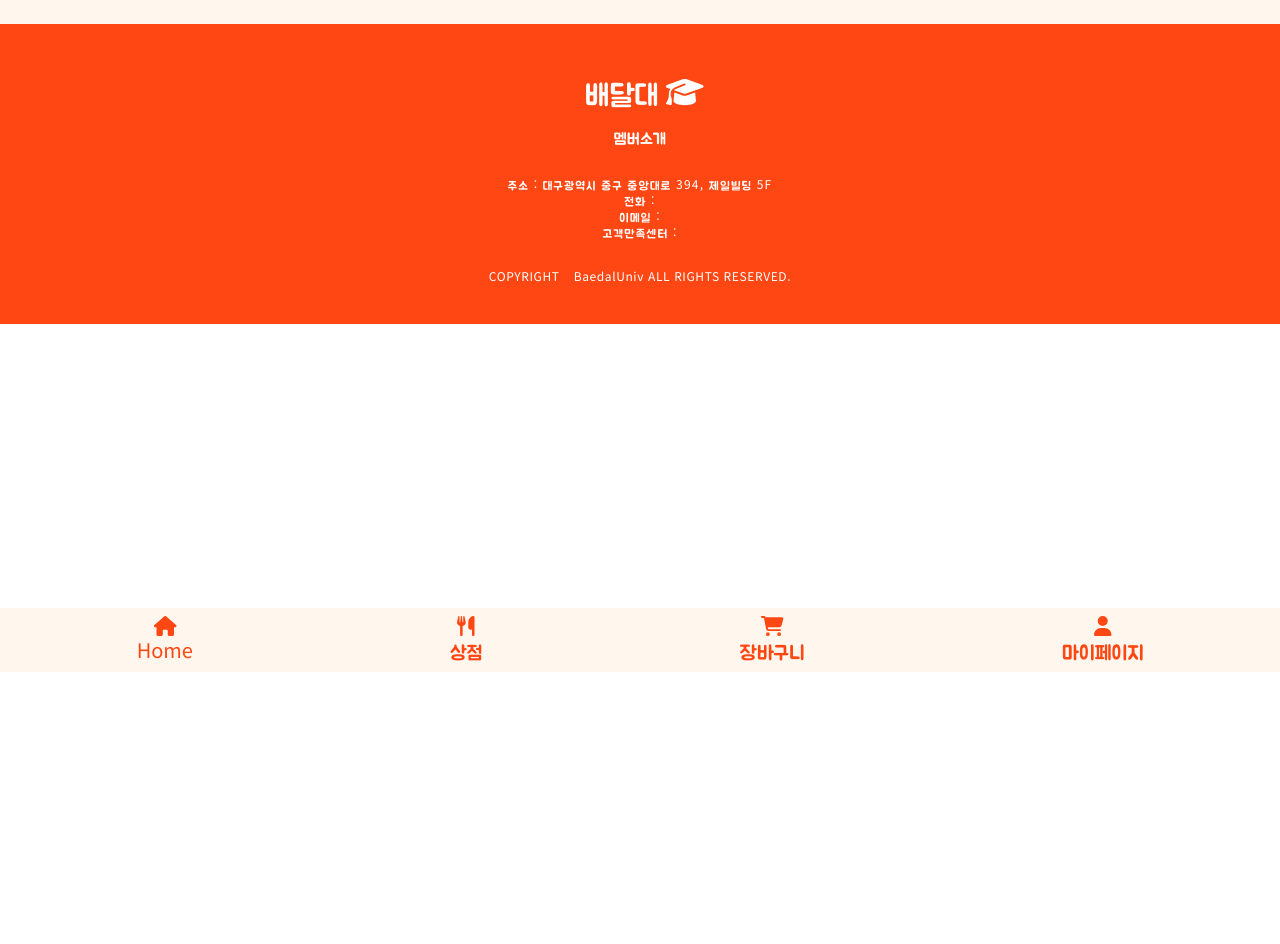
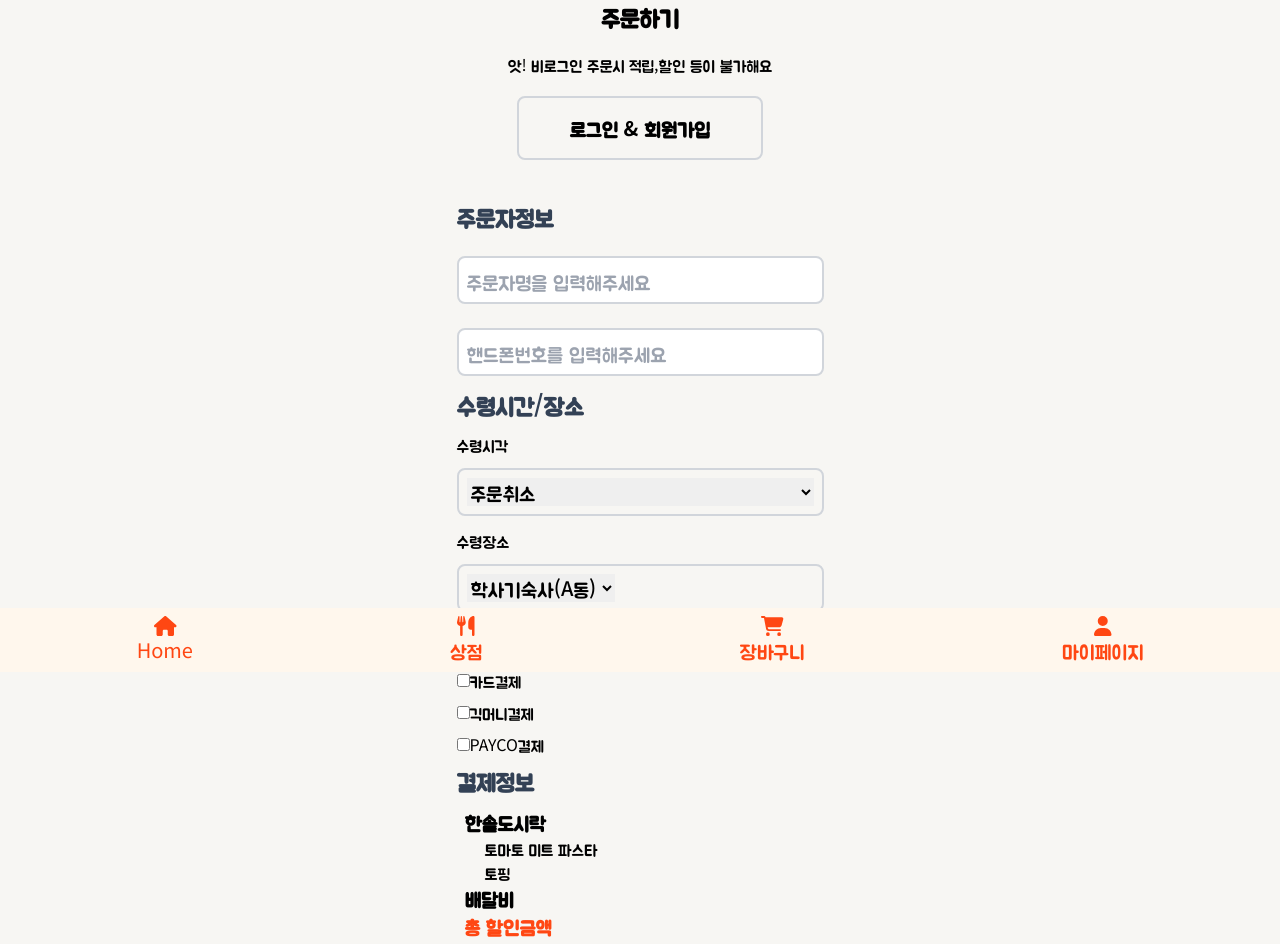
Before and after one commit to Banjae/BaedalUniv, a React (Create React App) app: page /Order in a window 1280 px wide. Shown: the part 128-1072 px from the top of the page. Before the commit the page ends 800 px from the top, so only its background shows below. Built offline with nearby package versions, Linux system fonts and the light colour scheme.

Commit message:
주문하기 페이지 작업중

```diff
--- a/src/App.js
+++ b/src/App.js
@@ -20,7 +20,7 @@ import tw from "tailwind-styled-components";
 
 const Container = tw.div`
   p-6
-  bg-orange-50
+  bg-sub
 `;
 
 function App() {
--- a/src/pages/order/Order.js
+++ b/src/pages/order/Order.js
@@ -1,24 +1,139 @@
 // shop Order
 import React from "react";
-import { useNavigate } from "react-router-dom";
-
+import { Link, useNavigate } from "react-router-dom";
 // FontAwesome Icon 적용
 import { FontAwesomeIcon } from "@fortawesome/react-fontawesome";
 import { faChevronLeft } from "@fortawesome/free-solid-svg-icons";
+import { faCircleDot } from "@fortawesome/free-regular-svg-icons";
+// FontAwesome Icon 적용
+import tw from "tailwind-styled-components";
 
-// tailwind-styled-component
-import tw from "tailwind-styled-components";
+const OrderLoginBt = tw.button`
+border-2
+border-gray-300
+w-1/5
+rounded-lg
+h-16
+font-semibold
+text-xl
+`;
+const OrderTitle = tw.span`
+flex
+justify-start
+ml-3
+mb-3
+font-semibold
+text-2xl
+text-slate-700
+`;
+const OrderText = tw.span`
+flex
+justify-start
+ml-3
+`;
+const OrderInput = tw.input`
+flex
+justify-start
+m-3
+p-2
+rounded-lg
+border-2
+border-gray-300
+h-12
+font-medium
+text-xl
+`;
+const OrderDrop = tw.div`
+flex
+justify-start
+m-3
+p-2
+rounded-lg
+border-2
+border-gray-300
+h-12
+font-medium
+text-xl
+`;
 
 const Order = () => {
   const navigate = useNavigate();
 
   return (
     <>
-      <div>
-        주문하기 페이지입니다.
-        <button onClick={() => navigate(-1)}>
-          <FontAwesomeIcon icon={faChevronLeft} />
-        </button>
+      <button onClick={() => navigate(-1)}>
+        <FontAwesomeIcon icon={faChevronLeft} />
+      </button>
+      <div className="mb-10">
+        <span className="block text-center mb-5 font-semibold text-2xl">
+          주문하기
+        </span>
+        <span className="block text-center mb-5">
+          앗! 비로그인 주문시 적립,할인 등이 불가해요
+        </span>
+        <div className="flex justify-center">
+          <OrderLoginBt>
+            <Link to="/Login">로그인 & 회원가입</Link>
+          </OrderLoginBt>
+        </div>
+      </div>
+      <div className="flex justify-center">
+        <div className="flex flex-col justify-start">
+          <OrderTitle>주문자정보</OrderTitle>
+          <OrderInput type="text" placeholder="주문자명을 입력해주세요" />
+          <OrderInput type="text" placeholder="핸드폰번호를 입력해주세요" />
+          <OrderTitle>수령시간/장소</OrderTitle>
+          <OrderText>수령시각</OrderText>
+          <OrderDrop>
+            <select>
+              <option>주문취소</option>
+              <option>오늘 16:50 주문마감 / 18:10~18:30 수령</option>
+              <option>오늘 16:50 주문마감 / 18:10~18:30 수령</option>
+              <option>오늘 16:50 주문마감 / 18:10~18:30 수령</option>
+            </select>
+          </OrderDrop>
+          <OrderText>수령장소</OrderText>
+          <OrderDrop>
+            <select>
+              <option>학사기숙사(A동)</option>
+              <option>학사기숙사(B동)</option>
+              <option>학사기숙사(C동)</option>
+              <option>학사기숙사(D동)</option>
+            </select>
+          </OrderDrop>
+          <OrderTitle>결제수단</OrderTitle>
+          <div className="flex flex-col justify-start ml-3">
+            <div className="mb-2">
+              <input type="checkbox" />
+              <span>카드결제</span>
+            </div>
+            <div className="mb-2">
+              <input type="checkbox" />
+              <span className="mb-2">긱머니결제</span>
+            </div>
+            <div className="mb-2">
+              <input type="checkbox" />
+              <span className="mb-2">PAYCO결제</span>
+            </div>
+          </div>
+          <OrderTitle>결제정보</OrderTitle>
+          <div className="flex flex-col">
+            <span className="font-semibold text-xl text-500 ml-5">
+              한솥도시락
+            </span>
+            <span className="ml-10">토마토 미트 파스타</span>
+            <span className="ml-10">토핑</span>
+          </div>
+          <div className="flex flex-col">
+            <span className="font-semibold text-xl text-500 ml-5">배달비</span>
+          </div>
+          <div className="flex flex-col">
+            <span className="font-semibold text-xl text-500 ml-5 text-main">
+              총 할인금액
+            </span>
+            <span className="ml-10 text-main">배달비 할인</span>
+          </div>
+        </div>
       </div>
     </>
   );
--- a/src/pages/order/OrderLogin.js
+++ b/src/pages/order/OrderLogin.js
@@ -0,0 +1,14 @@
+import React from "react";
+import { Link } from "react-router-dom";
+
+const OrderLogin = () => {
+  return (
+    <div>
+      <span>주문하기</span>
+      <span>앗! 비로그인 주문시 적립,할인 등이 불가해요</span>
+      <Link to="/Login"></Link>
+    </div>
+  );
+};
+
+export default OrderLogin;
--- a/tailwind.config.js
+++ b/tailwind.config.js
@@ -20,7 +20,8 @@ module.exports = {
         baedal: "baedal",
       },
       colors: {
-        main: "#ff4713",
+        main: "#FF4713",
+        sub: "#F7F6F3",
       },
     },
     plugins: [],
```
